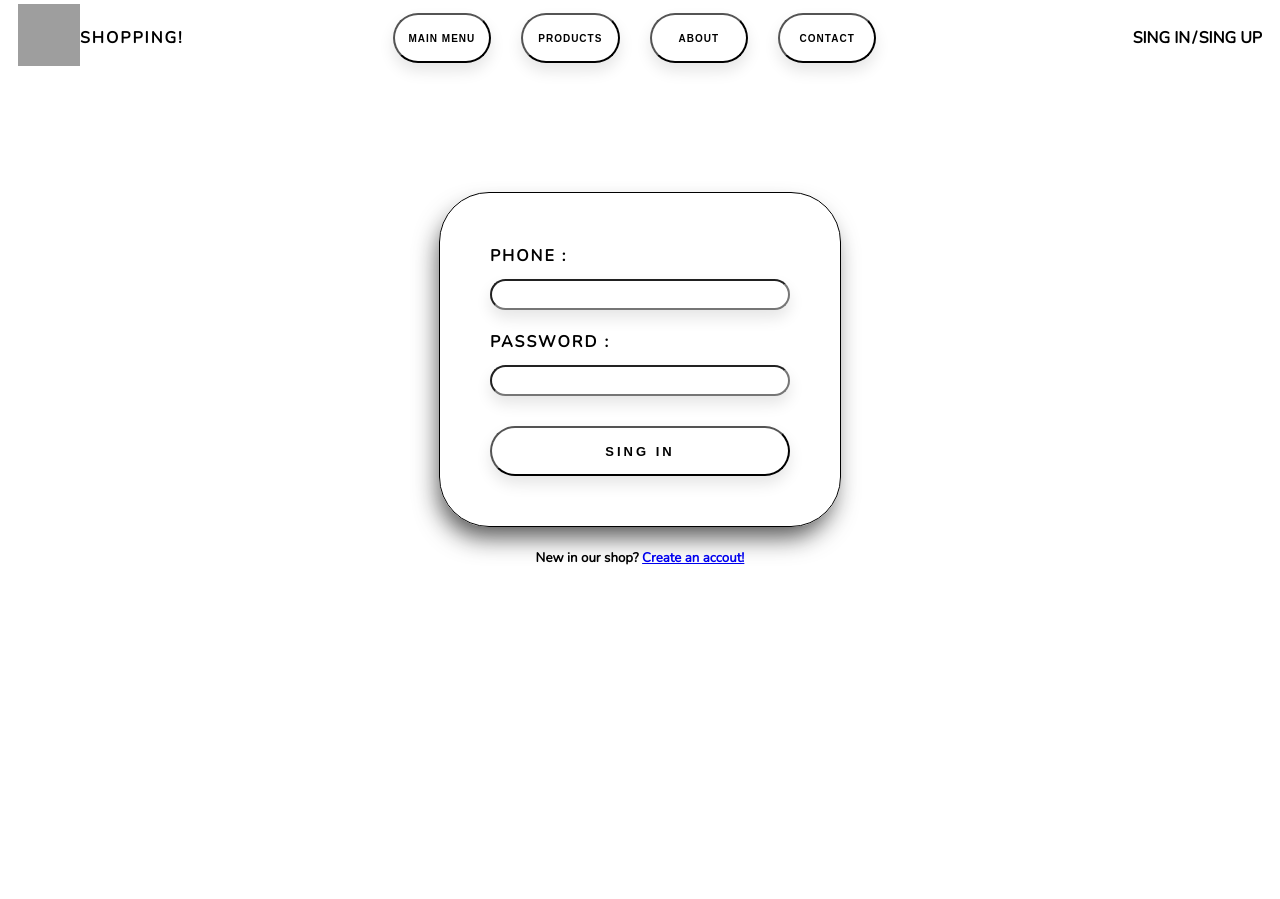
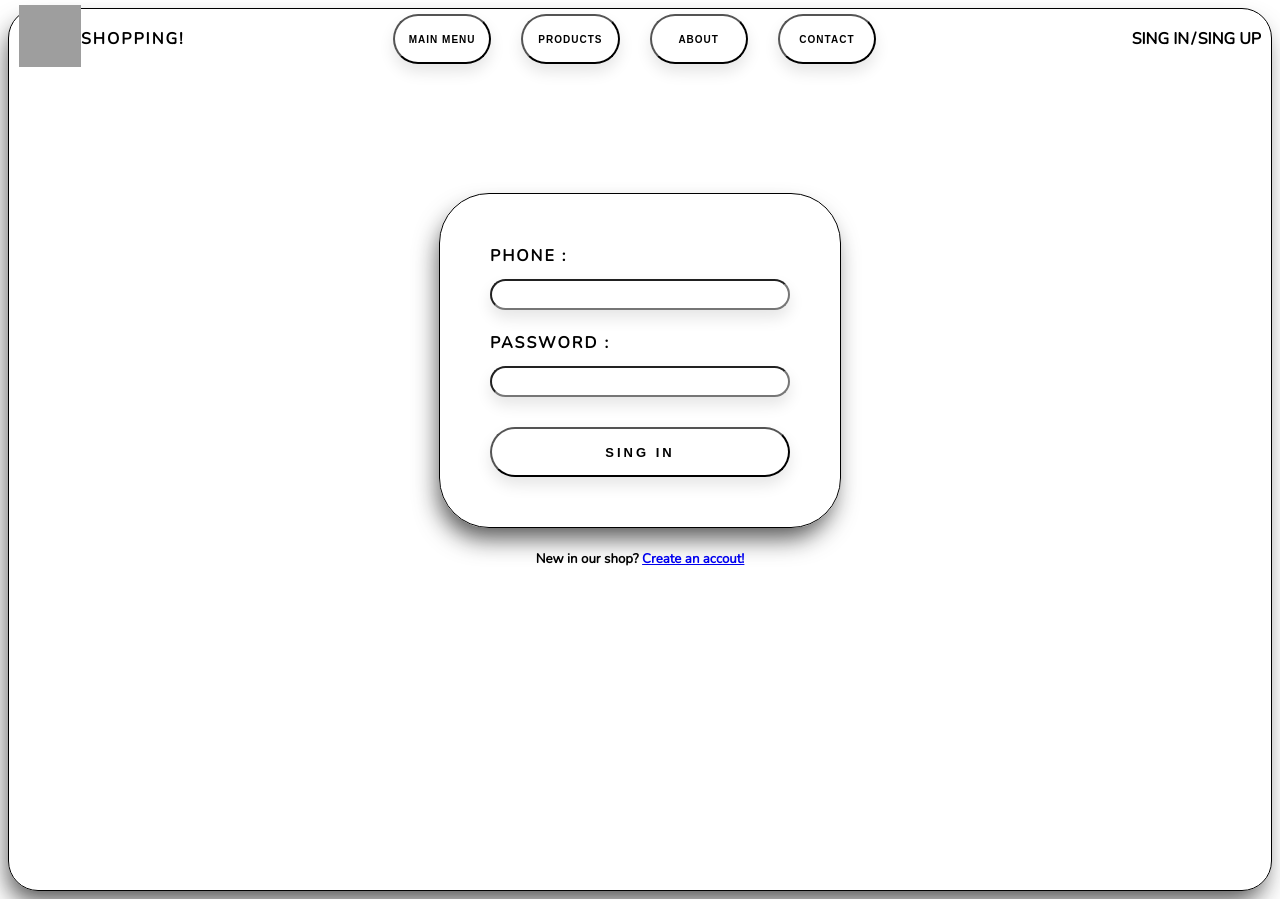
Before and after one commit to rstp-god/shop-fe-angular, an Angular app: page /singin in a window 1280 px wide. Before the commit the page ends 800 px from the top, so only its background shows below. Built offline with nearby package versions, Linux system fonts and the light colour scheme; grey boxes are pictures that could not be loaded.

Commit message:
add some design and counttems on page to display

```diff
--- a/src/app/app.component.css
+++ b/src/app/app.component.css
@@ -5,20 +5,24 @@
     max-width: 1900px;
     padding-left: 10px;
     padding-right:10px;
+    border: 1px solid black;
+    border-radius: 30px;
+    -webkit-box-shadow: -4px 14px 24px -4px rgba(15, 15, 15, 0.719);
+    -moz-box-shadow: -4px 14px 24px -4px rgba(15, 15, 15, 0.719);
+    box-shadow: -4px 14px 24px -4px rgba(15, 15, 15, 0.719);
 }
 
 
-.blocks {
-    display: flex;
-    justify-content: flex-start;
-    max-width: 1900px;
-}
-
 a {
     color : black;
-    text-decoration: none; /* Убираем подчёркивание */
+    text-decoration: none;
 }
 
 a:hover {
     color: #929292;
 }
+
+.footer {
+    box-sizing: border-box;
+    height: 300px;
+}
--- a/src/app/app.component.html
+++ b/src/app/app.component.html
@@ -1,4 +1,6 @@
 <div class="wrapper" @objCreate>
         <header></header>
         <router-outlet></router-outlet>
+        <div class='footer'>
+        </div>
 </div>
--- a/src/app/clientpage/clientpage.component.html
+++ b/src/app/clientpage/clientpage.component.html
@@ -16,3 +16,5 @@
     <a routerLink='./' (click)='logout()'>LogOut</a>
   </div>
 </div>
+<h1>U need to check this!</h1>
+<productlist [countItems]='8'></productlist>
--- a/src/app/header/header.component.css
+++ b/src/app/header/header.component.css
@@ -45,7 +45,7 @@
 .login {
   width: 10%;
   height: 60px;
-  right: 0;
+  right: 0%;
   display: flex;
   justify-content: flex-end !important;
   align-items: center;
@@ -54,15 +54,12 @@
   text-size-adjust: 100%;
 }
 
-.login img {
-  padding-top: 22%;
-  padding-right: 3px;
-}
 
 .login a {
   color: black;
   text-decoration: none;
   font-weight: 600;
+
 }
 
 .login p {
--- a/src/app/mainpage/mainpage.component.css
+++ b/src/app/mainpage/mainpage.component.css
@@ -0,0 +1,9 @@
+.container{
+    box-sizing: border-box;
+    padding: 2%;
+    border: 1px solid black;
+    border-radius: 50px;
+    -webkit-box-shadow: -4px 14px 24px -4px rgba(15, 15, 15, 0.719);
+    -moz-box-shadow: -4px 14px 24px -4px rgba(15, 15, 15, 0.719);
+    box-shadow: -4px 14px 24px -4px rgba(15, 15, 15, 0.719);
+}
--- a/src/app/mainpage/mainpage.component.html
+++ b/src/app/mainpage/mainpage.component.html
@@ -1 +1,5 @@
 <slider></slider>
+<div class='container'>
+<h1>Most Popular Products!</h1>
+<productlist [countItems]='4'></productlist>
+</div>
--- a/src/app/mainpage/mainpage.component.ts
+++ b/src/app/mainpage/mainpage.component.ts
@@ -1,8 +1,8 @@
-import { Component } from '@angular/core';
+import { Component, OnInit } from '@angular/core';
 
 @Component({
   selector: 'mainpage',
   templateUrl: './mainpage.component.html',
   styleUrls: ['./mainpage.component.css']
 })
-export class MainpageComponent {}
+export class MainpageComponent{}
--- a/src/app/productlist/productlist.component.html
+++ b/src/app/productlist/productlist.component.html
@@ -1,6 +1,6 @@
 <div *ngIf='showloading' class='loading'></div>
 <div class="grid">
-    <div *ngFor = 'let product of products'>
+    <div *ngFor = 'let product of products'  style='display : {{all}}'>
         <a routerLink='./{{product.id}}'><h4>{{product.productName}}</h4></a>
         <h4>Type : {{product.type}}</h4>
         <h4>Price : {{product.price}}</h4>
@@ -8,3 +8,11 @@
         <button>Add to cart!</button>
     </div>
 </div>
+<div class='grid' *ngIf='!showall'>
+    <div *ngFor = 'let product of productsmall'>
+        <a routerLink='./{{product.id}}'><h4>{{product.productName}}</h4></a>
+        <h4>Type : {{product.type}}</h4>
+        <h4>Price : {{product.price}}</h4>
+        <h4>Count at Storage : {{product.count}}</h4>
+    </div>
+</div>
--- a/src/app/productlist/productlist.component.ts
+++ b/src/app/productlist/productlist.component.ts
@@ -1,5 +1,6 @@
-import { Component, OnInit } from '@angular/core';
+import { Component, OnInit, Input } from '@angular/core';
 import { HttpClient } from '@angular/common/http';
+
 
 
 export interface Product {
@@ -12,28 +13,43 @@ export interface Product {
 }
 
 @Component({
-  selector: 'app-productlist',
+  selector: 'productlist',
   templateUrl: './productlist.component.html',
   styleUrls: ['./productlist.component.css']
 })
 export class ProductlistComponent implements OnInit{
 
-  constructor(private http:HttpClient) { }
-
-  public products : any;
-  public showloading :boolean = true;
 
 
+  constructor(private http:HttpClient) {
+    this.countItems = 0 ;
+  }
+
+  @Input() countItems : number ;
+
+  public products! : Product[];
+  public productsmall!:Product[];
+  public showloading :boolean = true;
+  public showall: boolean = true;
+  public all: string = 'block';
+  public flag:boolean = false;
+
   getProducts() {
-    this.http.get('https://ilia.isupov.bhuser.ru/shop-be/products')
+    this.http.get<Product[]>('https://ilia.isupov.bhuser.ru/shop-be/products')
       .subscribe(res => {
         this.showloading = false;
         this.products = res;
+        this.productsmall = res.slice(0,this.countItems);
+        this.flag = true;
       }
       )
   }
 
   ngOnInit(): void {
     this.getProducts();
+    if(this.countItems > 0 || this.flag) {
+      this.showall = false;
+      this.all = 'none';
+    }
   }
 }
```
Also changed, not shown: src/styles.css (line endings or trailing spaces).
